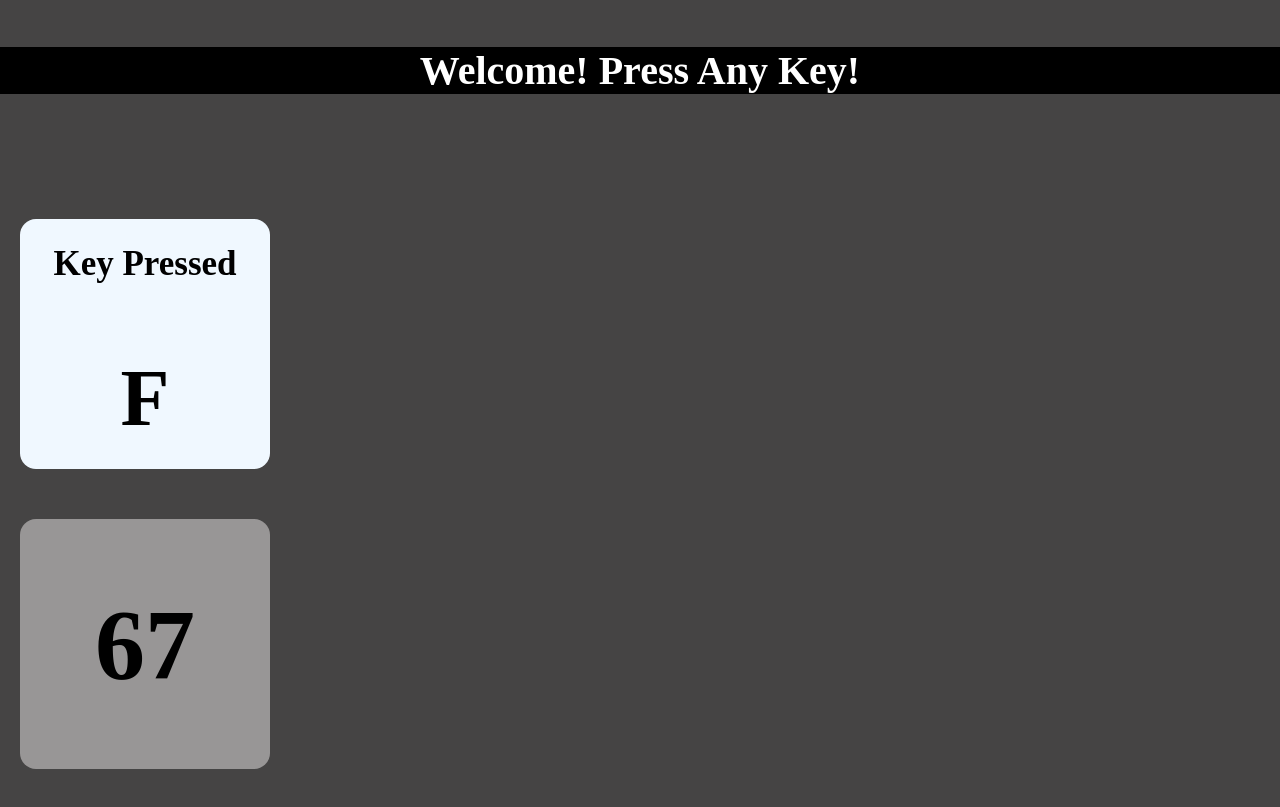
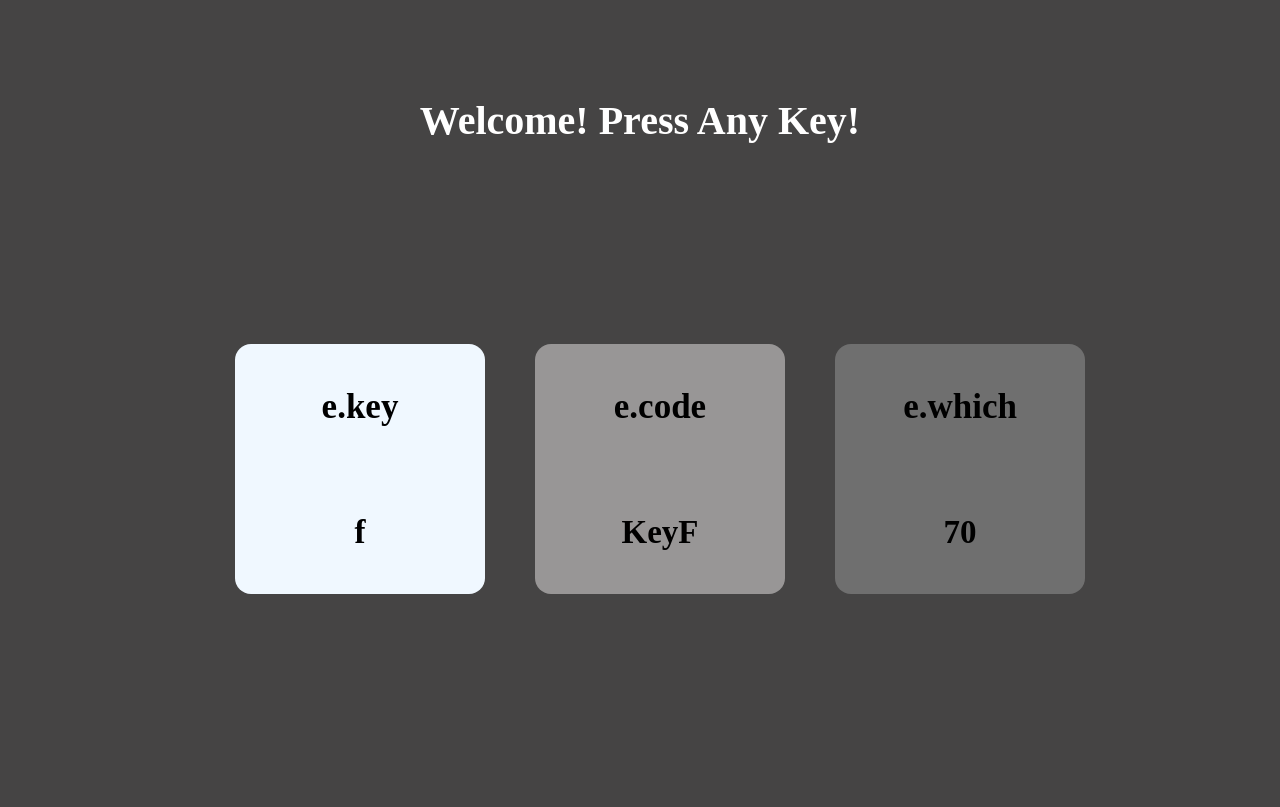
Before and after one commit to jdaniels98/keycodeGenerator, a plain HTML site: page index.html in a window 1280 px wide. Shown: the part 43-850 px from the top of the page. Drawn offline with Linux system fonts and the light colour scheme.

Commit message:
.key, .code & .which implemented

```diff
--- a/index.html
+++ b/index.html
@@ -15,11 +15,17 @@
 
     <div class="container">
         <div class="key">
-            <h3>Key Pressed</h3>
-            <h1>F</h1>
+            <h3 id="keyh3">e.key</h3>
+            <h1 id="keyh1">f</h1>
         </div>
         <div class="keyCode">
-            <h1>67</h1>
+            <h3 id="keyCodeh3">e.code</h3>
+            <h1 id="keyCodeh1">KeyF</h1>
+
+        </div>
+        <div class="which">
+            <h3 id="whichh3">e.which</h3>
+            <h1 id="whichh1">70</h1>
         </div>
     </div>
     <script src="script.js"></script>
--- a/script.js
+++ b/script.js
@@ -0,0 +1,10 @@
+const key = document.getElementById("keyh1")
+const keyCode = document.getElementById("keyCodeh1")
+const which = document.getElementById("whichh1")
+
+window.addEventListener("keydown", (e) => {
+    key.textContent = e.key;
+    keyCode.textContent = e.code;
+    which.textContent = e.which;
+    console.log(e)
+})
--- a/style.css
+++ b/style.css
@@ -19,16 +19,13 @@ header {
     color: white;
     font-size: 30px;
 }
-
 header p {
     background-color: black;
     margin-top: 2px;
 }
-
 header p b {
     background-color: black;
 }
-
 header img {
     background-color: black;
     margin-top: 5px;
@@ -39,18 +36,16 @@ header img {
 .head1 {
     display: flex;
     justify-content: center;
-    margin-top: 50px;
+    margin-top: 100px;
     color: white;
-    width: 100%;
-    background-color: black;
-    background: black;
+    background: transparent;
 }
 
 .container {
     display: flex;
     width: 100%;
     min-height: 100vh;
-    flex-direction: column;
+    flex-direction: row;
     justify-content: center;
     align-items: left;
     margin-left: 20px;
@@ -64,42 +59,59 @@ header img {
     background-color: aliceblue;
     color: black;
     border-radius: 16px;
+    margin-top: 200px;
     padding: 16px;
     flex-direction: column;
     justify-content: space-evenly;
     align-items: center;
 }
-
-.key h3 {
-    margin-bottom: 60px;
-    font-size: 35px;
+.key h1 {
+    font-size: 33px;
+    background: transparent!important;
 }
 
-h1 {
-    background-color: aliceblue;
+.keyCode {
+    display: flex;
+    width: 250px;
+    height: 250px;
+    background: rgb(152, 150, 150);
+    background-color: rgb(152, 150, 150);
+    color: black;
+    border-radius: 16px;
+    margin-top: 200px;
+    padding: 16px;
+    flex-direction: column;
+    justify-content: space-evenly;
+    align-items: center;
+    margin-left: 50px;
+}
+.keyCode h1 {
+    font-size: 33px;
+    background: transparent!important;
+}
+
+.which {
+    display: flex;
+    width: 250px;
+    height: 250px;
+    background: rgb(111, 111, 111);
+    background-color: rgb(111, 111, 111);
+    color: black;
+    border-radius: 16px;
+    margin-top: 200px;
+    padding: 16px;
+    flex-direction: column;
+    justify-content: space-evenly;
+    align-items: center;
+    margin-left: 50px;
+}
+.which h1 {
+    font-size: 33px;
+    background: transparent!important;
 }
 
 h3 {
-    background-color: aliceblue;
+    margin-bottom: 60px;
+    font-size: 35px;
+    background: transparent!important;
 }
-
-.key h1 {
-    font-size: 80px;
-}
-
-.keyCode h1 {
-    display: flex;
-    width: 250px;
-    height: 250px;
-    font-size: 100px;
-    color: black;
-    border-radius: 16px;
-    padding: 16px;
-    flex-direction: column;
-    justify-content: space-between;
-    align-items: center;
-    background: rgb(152, 150, 150);
-    margin-top: 50px;
-    justify-content: center;
-    align-items: center;
-}
```
Also changed, not shown: imgArrow.png (deleted).
